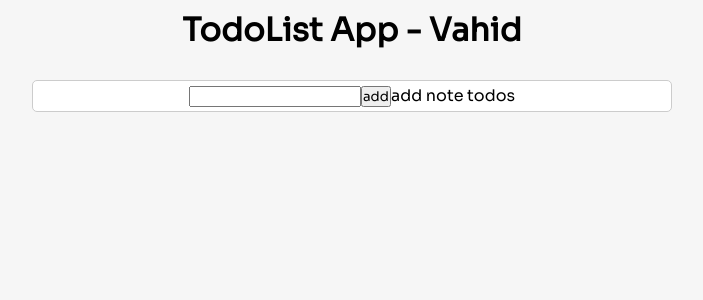
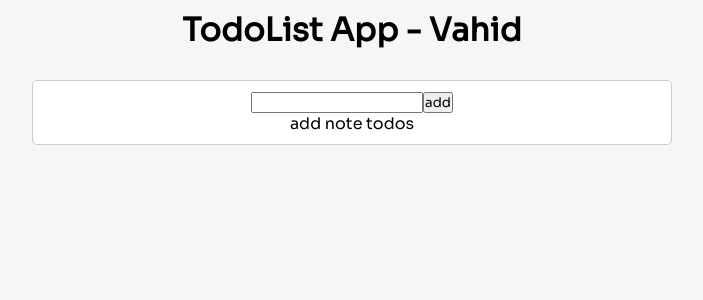
Before and after one commit to VahidTahmasebi/todo-list-react, a React (Create React App) app: page / in a window 1280 px wide. Shown: the top 300 px of the page, without its empty margins (288-991 px from the left). Built offline with nearby package versions, Linux system fonts and the light colour scheme.

Commit message:
Add flex direction style container

```diff
--- a/src/App.css
+++ b/src/App.css
@@ -9,11 +9,12 @@
   margin-bottom: 30px;
 }
 .container {
+  width: 40rem;
   display: flex;
-  justify-content: center;
-  width: 40rem;
-  background-color: #fff;
+  flex-direction: column;
+  align-items: center;
+  padding: 10px;
   border: 1px solid #ccc;
   border-radius: 5px;
-  padding: 4px;
+  background-color: #fff;
 }
```
